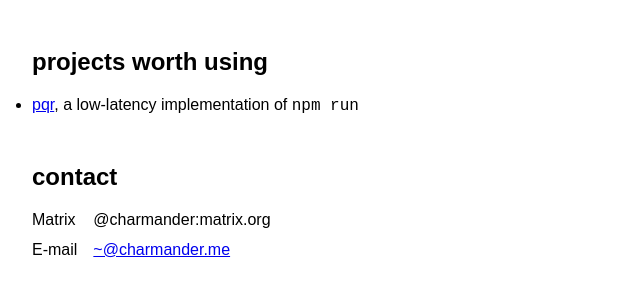
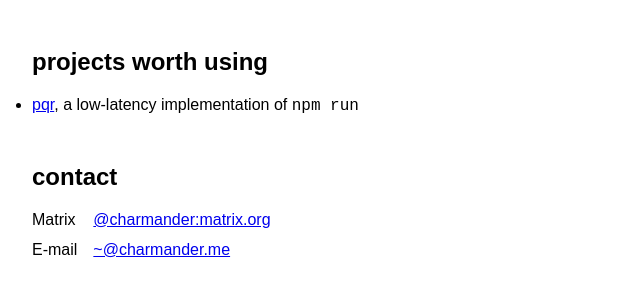
Before and after one commit to charmander/charmander.me, a plain HTML site: page index.html in a window 1280 px wide. Shown: the whole page, without its empty margins (0-640 px from the left). Drawn offline with Linux system fonts and the light colour scheme.

Commit message:
Add matrix.to link

```diff
--- a/index.html
+++ b/index.html
@@ -22,7 +22,7 @@
 
 <dl>
 	<dt>Matrix
-	<dd>@charmander:matrix.org
+	<dd><a href="https://matrix.to/#/@charmander:matrix.org">@charmander:matrix.org</a>
 
 	<dt>E-mail
 	<dd><a href="mailto:~@charmander.me">~@charmander.me</a>
```
